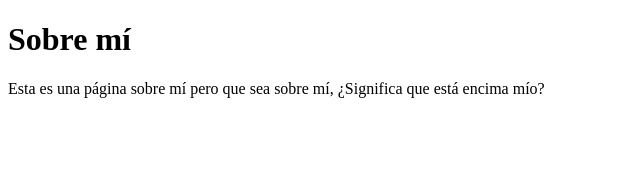
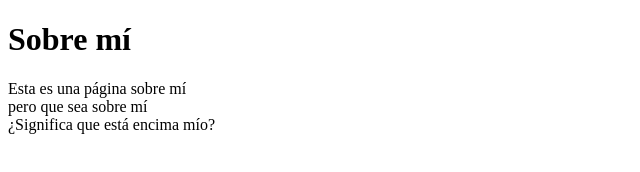
Before and after one commit to Brian-Almada/emprende-back, a website: page public/about.html in a window 1280 px wide. Shown: the whole page, without its empty margins (0-640 px from the left). Drawn offline with Linux system fonts and the light colour scheme.

Commit message:
Solucionar errores de el html about

```diff
--- a/index.js
+++ b/index.js
@@ -1,6 +1,6 @@
 require('dotenv').config()
-
 const http = require('http')
+const fs = require('fs')
 
 function requestController(req, res) {
     const url = req.url
--- a/public/about.html
+++ b/public/about.html
@@ -9,8 +9,8 @@
 <body>
     <h1>Sobre mí</h1>
     <p>
-        Esta es una página sobre mí</b>
-        pero que sea sobre mí, ¿Significa que está encima mío?
+        Esta es una página sobre mí<br>
+        pero que sea sobre mí<br> ¿Significa que está encima mío?
     </p>
 </body>
 </html>
```
